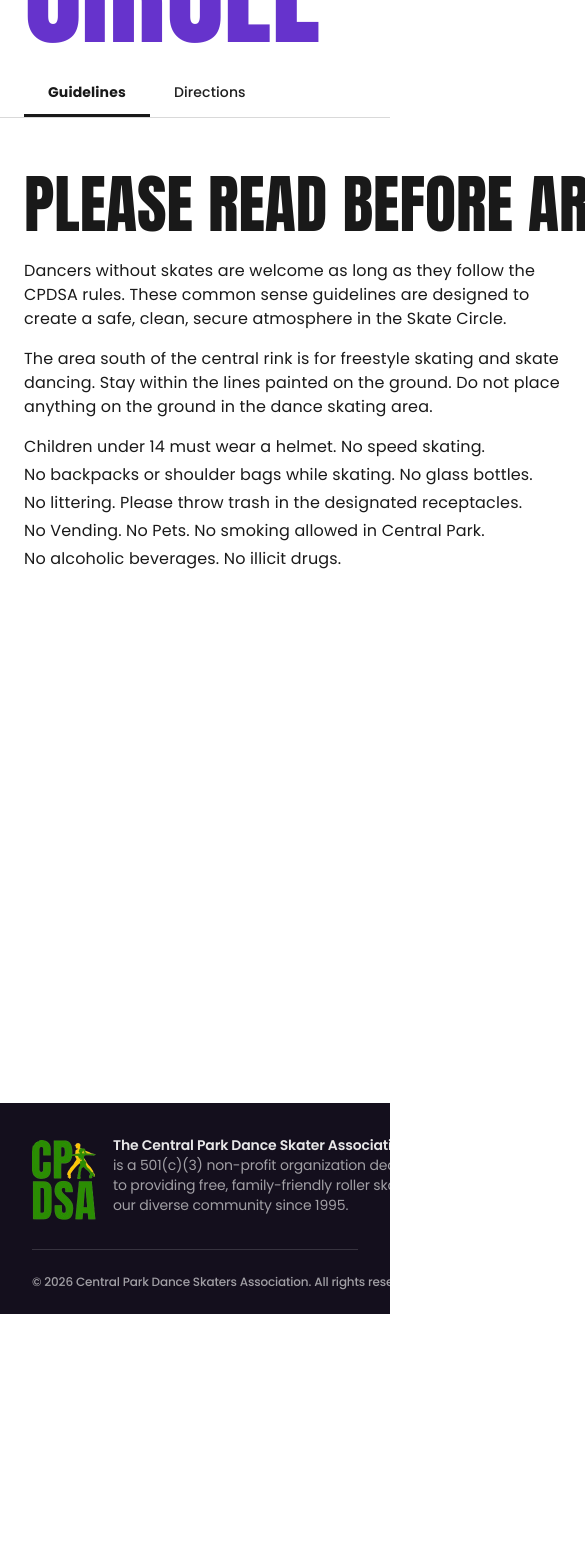
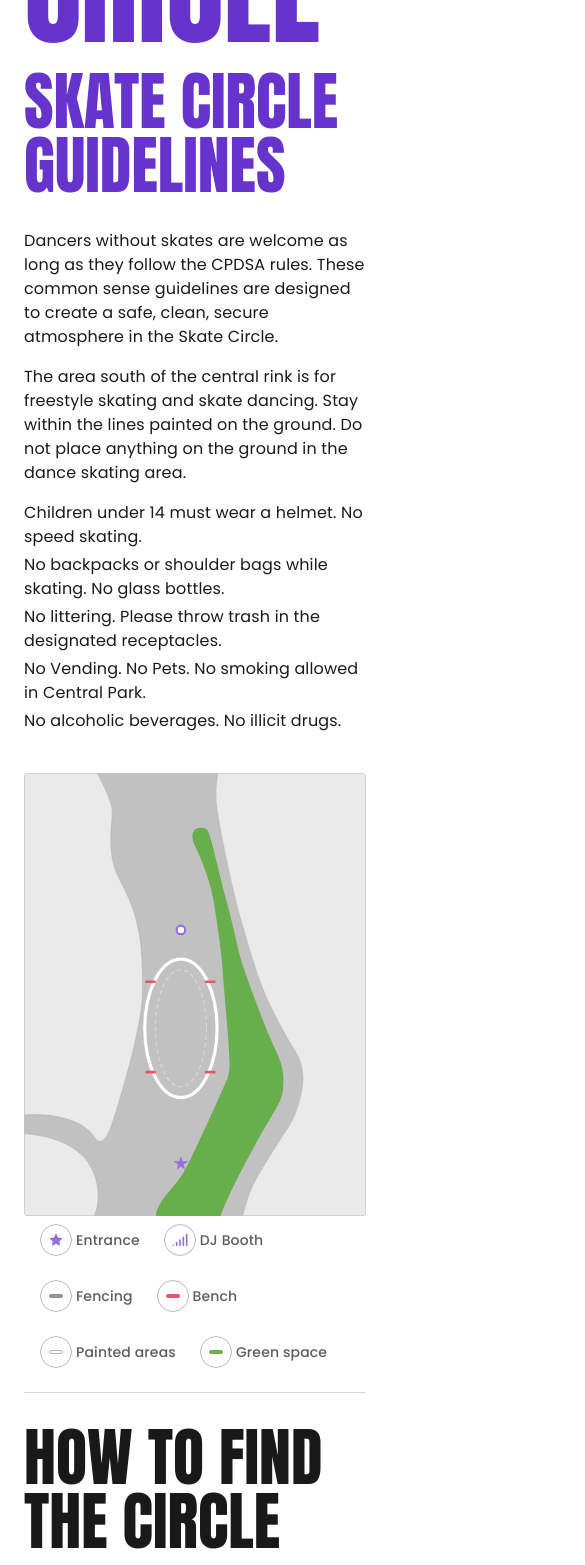
Before and after one commit to jlu17/cpdsa-site, a Next.js app in the folder frontend/: page /visit in a window 390 px wide. Shown: the part 383-1948 px from the top of the page, 585 px wide, since content can reach past the window. Before the commit the page ends 1697 px from the top, so only its background shows below. Built offline with nearby package versions, Linux system fonts and the light colour scheme.

Commit message:
Mobile for skate circle and DJs

```diff
--- a/frontend/next.config.js
+++ b/frontend/next.config.js
@@ -4,6 +4,7 @@
     remotePatterns: [
       { protocol: 'https', hostname: 'img.youtube.com' },
       { protocol: 'https', hostname: '*.wordpress.com' },
+      { protocol: 'https', hostname: 'cpdsa.org' },
       { protocol: 'http', hostname: 'localhost' },
     ],
   },
--- a/frontend/src/app/djs/_components/DJDrawer.tsx
+++ b/frontend/src/app/djs/_components/DJDrawer.tsx
@@ -50,9 +50,8 @@
 
       {/* Panel */}
       <div
-        className="relative flex flex-col gap-6 overflow-y-auto px-8 py-10"
+        className="relative flex flex-col gap-6 overflow-y-auto px-8 py-10 w-full sm:w-[752px]"
         style={{
-          width: 752,
           height: '100%',
           backgroundColor: 'rgba(0,0,0,0.92)',
           transform: visible ? 'translateX(0)' : 'translateX(100%)',
@@ -86,23 +85,23 @@
           {djName}
         </p>
 
-        {/* Photo + bio */}
-        <div className="flex gap-6 items-start">
+        {/* Photo + bio — stacked on mobile, side-by-side on desktop */}
+        <div className="flex flex-col sm:flex-row gap-6 items-start">
           {photoUrl && (
-            <Image
-              src={photoUrl}
-              alt={altText}
-              width={301}
-              height={300}
-              className="flex-shrink-0 rounded-[4px] object-cover"
-            />
+            <div className="relative w-full sm:w-[301px] sm:h-[300px] sm:flex-shrink-0 aspect-square sm:aspect-auto rounded-[4px] overflow-hidden">
+              <Image
+                src={photoUrl}
+                alt={altText}
+                fill
+                className="object-cover"
+              />
+            </div>
           )}
           <p
             style={{
               fontFamily: FONTS.poppins,
               fontWeight: FONT_WEIGHTS.regular,
               fontSize: FONT_SIZES.body,
-              // Warm cream from Figma — only used in this dark context
               color: 'rgba(247,223,223,0.9)',
               letterSpacing: '0.16px',
               lineHeight: 1.6,
--- a/frontend/src/app/djs/_components/DJGrid.tsx
+++ b/frontend/src/app/djs/_components/DJGrid.tsx
@@ -17,7 +17,7 @@
 
   return (
     <>
-      <div className="grid grid-cols-4 gap-2 w-full px-6">
+      <div className="grid grid-cols-1 sm:grid-cols-2 md:grid-cols-4 gap-2 w-full px-6">
         {sorted.map((dj) => (
           <DJCard key={dj.databaseId} dj={dj} onClick={() => setSelectedDj(dj)} />
         ))}
--- a/frontend/src/app/visit/_components/DirectionsTab.tsx
+++ b/frontend/src/app/visit/_components/DirectionsTab.tsx
@@ -51,7 +51,7 @@
 
 export default function DirectionsTab() {
   return (
-    <div className="flex flex-col gap-8 p-6 w-[747px] flex-shrink-0">
+    <div className="flex flex-col gap-8 p-6 w-full sm:w-[747px] sm:flex-shrink-0">
       {/* Direction groups */}
       {DIRECTIONS.map(({ label, anchor, steps }) => (
         <div key={anchor} id={anchor} className="flex flex-col gap-3">
--- a/frontend/src/app/visit/_components/GuidelinesTab.tsx
+++ b/frontend/src/app/visit/_components/GuidelinesTab.tsx
@@ -29,31 +29,29 @@
 
 export default function GuidelinesTab() {
   return (
-    <div className="flex flex-col gap-4 p-6 w-[747px] flex-shrink-0 self-stretch">
-      {/* Section heading */}
+    <div className="flex flex-col gap-4 p-6 w-full sm:w-[747px] sm:flex-shrink-0 sm:self-stretch">
+      {/* Section heading — desktop only (mobile heading rendered by TabSwitcher) */}
       <p
+        className="hidden sm:block"
         style={{
           fontFamily: FONTS.anton,
           fontSize: FONT_SIZES.sectionHeading,
           color: COLORS.text.body,
           lineHeight: 1.2,
-          whiteSpace: 'nowrap',
         }}
       >
         PLEASE READ BEFORE ARRIVAL
       </p>
 
       {/* Intro paragraphs */}
-      <div className="flex flex-col gap-4 w-[550px]">
+      <div className="flex flex-col gap-4 max-w-full">
         {INTRO_PARAGRAPHS.map((text) => (
           <p key={text} style={bodyStyle}>{text}</p>
         ))}
       </div>
 
       {/* Rules */}
-      <div
-        className="flex flex-col gap-1 pb-4 w-[521px]"
-      >
+      <div className="flex flex-col gap-1 pb-4 max-w-full">
         {RULES.map((rule) => (
           <p key={rule} style={bodyStyle}>{rule}</p>
         ))}
--- a/frontend/src/app/visit/_components/SkateMap.tsx
+++ b/frontend/src/app/visit/_components/SkateMap.tsx
@@ -20,9 +20,9 @@
 
 export default function SkateMap() {
   return (
-    <div className="flex flex-col gap-2 flex-shrink-0 w-[643px]" style={{ opacity: 0.7 }}>
+    <div className="flex flex-col gap-2 w-full sm:flex-shrink-0 sm:w-[643px]" style={{ opacity: 0.7 }}>
       {/* Map illustration — inline SVG preserves crisp vector rendering at any size */}
-      <div className="rounded-[4px] overflow-hidden" style={{ height: 833, backgroundColor: '#a7a7a7' }}>
+      <div className="rounded-[4px] overflow-hidden aspect-[643/833]" style={{ backgroundColor: '#a7a7a7' }}>
         <SkateCircleMapSvg className="w-full h-full" />
       </div>
 
--- a/frontend/src/app/visit/_components/TabSwitcher.tsx
+++ b/frontend/src/app/visit/_components/TabSwitcher.tsx
@@ -2,7 +2,7 @@
 
 import { useState } from 'react';
 import { COLORS } from '@/lib/constants/colors';
-import { FONTS, FONT_WEIGHTS } from '@/lib/constants/typography';
+import { FONTS, FONT_SIZES, FONT_WEIGHTS } from '@/lib/constants/typography';
 import GuidelinesTab from './GuidelinesTab';
 import DirectionsTab from './DirectionsTab';
 import SkateMap from './SkateMap';
@@ -14,11 +14,26 @@
   { id: 'directions', label: 'Directions' },
 ];
 
+const DIRECTION_LINKS = ['From 72nd Street', 'From West 67th Street', 'From the South entrances'];
+
+const MAPS_EMBED = (
+  <iframe
+    src="https://maps.google.com/maps?q=Skater%27s+Circle+Central+Park+New+York+NY&output=embed&z=16"
+    className="w-full h-full border-0"
+    allowFullScreen
+    loading="lazy"
+    referrerPolicy="no-referrer-when-downgrade"
+    title="Skater's Circle, Central Park"
+  />
+);
+
 export default function TabSwitcher() {
   const [active, setActive] = useState<Tab>('guidelines');
 
   return (
     <>
+      {/* ── Desktop: tabbed layout ── */}
+      <div className="hidden sm:block w-full">
         {/* Sub-nav */}
         <div
           className="flex items-start px-6 w-full"
@@ -47,24 +62,99 @@
           })}
         </div>
 
-      {/* Content */}
+        {/* Tab content */}
         <div className="flex items-start w-full rounded-[4px] pb-8">
           {active === 'guidelines' ? <GuidelinesTab /> : <DirectionsTab />}
-
           {active === 'guidelines' ? (
             <SkateMap />
           ) : (
             <div className="relative flex-1 overflow-hidden rounded-[4px]" style={{ height: 424 }}>
-            <iframe
-              src="https://maps.google.com/maps?q=Skater%27s+Circle+Central+Park+New+York+NY&output=embed&z=16"
-              className="w-full h-full border-0"
-              allowFullScreen
-              loading="lazy"
-              referrerPolicy="no-referrer-when-downgrade"
-              title="Skater's Circle, Central Park"
-            />
+              {MAPS_EMBED}
             </div>
           )}
+        </div>
+      </div>
+
+      {/* ── Mobile: stacked layout (no tabs) ── */}
+      <div className="flex sm:hidden flex-col w-full pb-8">
+
+        {/* Guidelines section */}
+        <div className="px-6 pb-2">
+          <p
+            style={{
+              fontFamily: FONTS.anton,
+              fontSize: 64,
+              color: COLORS.brand.purple,
+              lineHeight: 1,
+            }}
+          >
+            SKATE CIRCLE GUIDELINES
+          </p>
+        </div>
+        <GuidelinesTab />
+        <div className="px-6 pb-6">
+          <SkateMap />
+        </div>
+
+        {/* Divider */}
+        <div
+          className="mx-6 mb-8"
+          style={{ borderTop: `1px solid ${COLORS.border.default}` }}
+        />
+
+        {/* Directions section */}
+        <div className="flex flex-col gap-4 px-6 pb-4">
+          <p
+            style={{
+              fontFamily: FONTS.anton,
+              fontSize: 64,
+              color: COLORS.text.body,
+              lineHeight: 1,
+            }}
+          >
+            HOW TO FIND THE CIRCLE
+          </p>
+          <p
+            style={{
+              fontFamily: FONTS.poppins,
+              fontWeight: FONT_WEIGHTS.regular,
+              fontSize: FONT_SIZES.body,
+              color: COLORS.text.body,
+              letterSpacing: '0.16px',
+            }}
+          >
+            Please note that there is no skating session on the days Central Park hosts special events. Children under the age of 14 will need a helmet.
+          </p>
+        </div>
+
+        {/* Google Maps embed */}
+        <div className="px-6 pb-4">
+          <div className="relative w-full overflow-hidden rounded-[4px]" style={{ height: 300 }}>
+            {MAPS_EMBED}
+          </div>
+        </div>
+
+        {/* Direction anchor links */}
+        <div className="flex flex-col px-6 pb-2">
+          {DIRECTION_LINKS.map((label) => (
+            <a
+              key={label}
+              href={`#${label.toLowerCase().replace(/\s+/g, '-')}`}
+              className="py-2 text-base capitalize"
+              style={{
+                fontFamily: FONTS.poppins,
+                fontWeight: FONT_WEIGHTS.semibold,
+                color: COLORS.brand.purple,
+                letterSpacing: '0.49px',
+              }}
+            >
+              {label}
+            </a>
+          ))}
+        </div>
+
+        {/* Step-by-step directions */}
+        <DirectionsTab />
       </div>
     </>
   );
```
Lines whose indentation alone changed are shown as unchanged.
